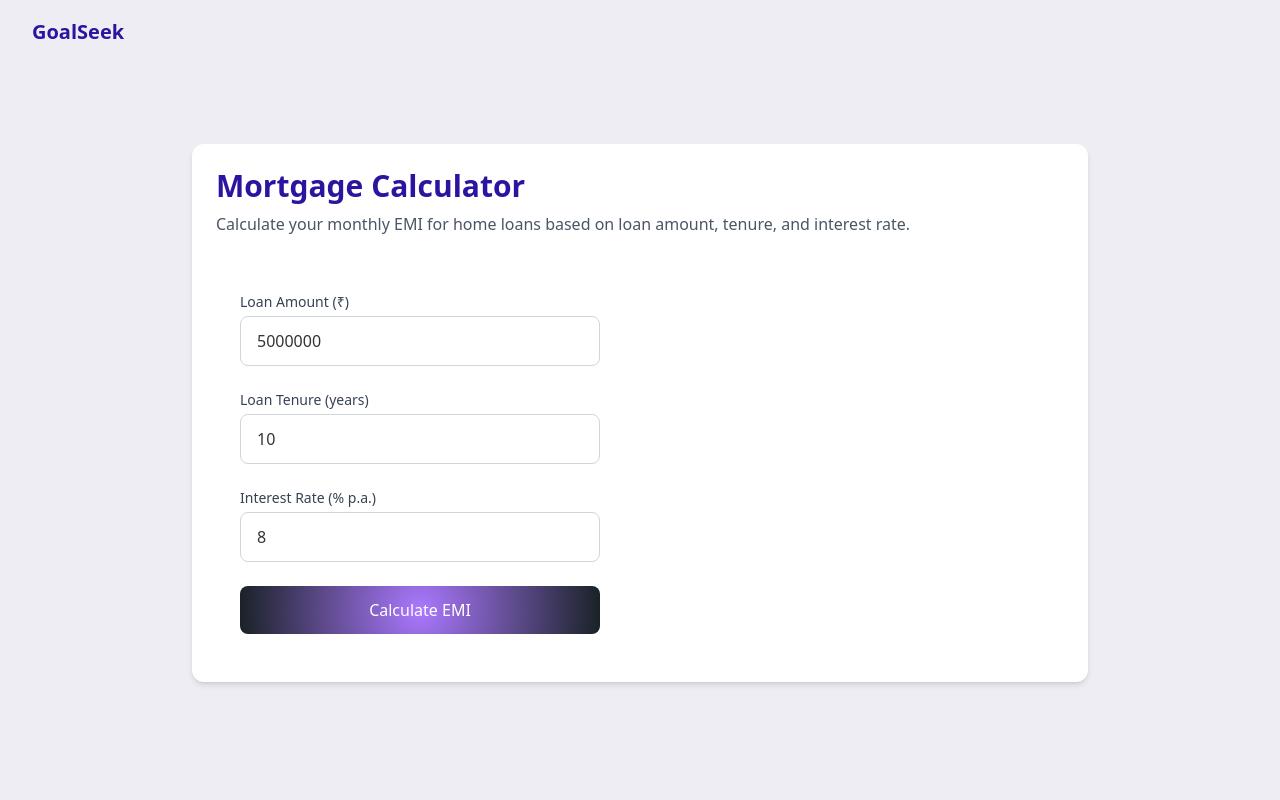
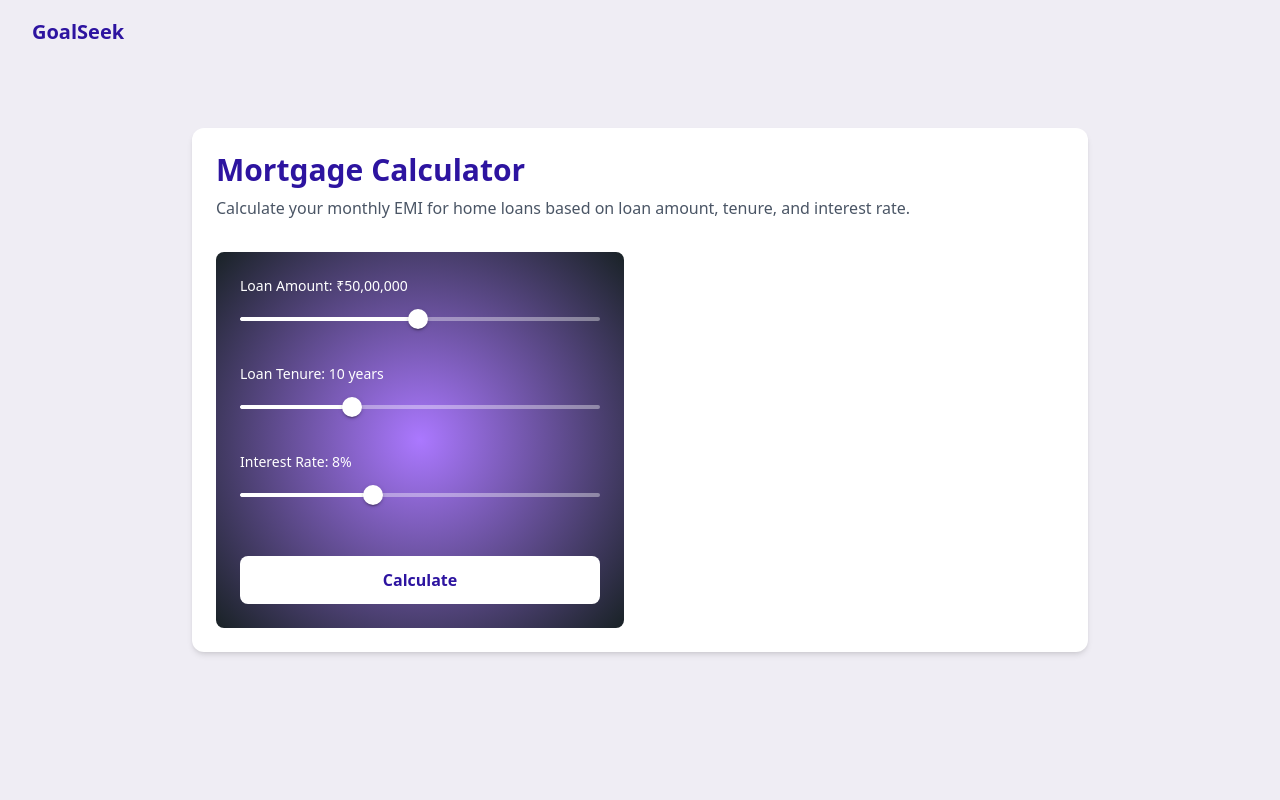
Before and after one commit to SerDunk/financial-calculators, a Next.js app: page /calculators/mortgage in a window 1280 px wide. Shown: the top 800 px of the page. Built offline with nearby package versions, Linux system fonts and the light colour scheme.

Commit message:
Added sample Mortgage Calculator revised UI/Ux

```diff
--- a/src/app/calculators/mortgage/page.js
+++ b/src/app/calculators/mortgage/page.js
@@ -1,7 +1,7 @@
 "use client";
+
 import { useState } from "react";
-import { Formik, Form, Field, ErrorMessage } from "formik";
-import * as Yup from "yup";
+import { Slider } from "@mui/material";
 import ChartDisplay from "@/components/ChartDisplay";
 import {
   calculateEMI,
@@ -9,32 +9,14 @@ import {
 } from "@/utils/calculation";
 
 const MortgageCalculator = () => {
+  const [loanAmount, setLoanAmount] = useState(5000000);
+  const [tenure, setTenure] = useState(10);
+  const [interestRate, setInterestRate] = useState(8);
   const [result, setResult] = useState(null);
   const [chartData, setChartData] = useState(null);
   const [schedule, setSchedule] = useState([]);
 
-  const initialValues = {
-    loanAmount: 5000000,
-    tenure: 10,
-    interestRate: 8,
-  };
-
-  const validationSchema = Yup.object().shape({
-    loanAmount: Yup.number()
-      .min(100000, "Minimum loan amount is ₹1,00,000")
-      .required("Required"),
-    tenure: Yup.number()
-      .min(1, "Minimum tenure is 1 year")
-      .max(30, "Maximum tenure is 30 years")
-      .required("Required"),
-    interestRate: Yup.number()
-      .min(1, "Minimum interest rate is 1%")
-      .max(20, "Maximum interest rate is 20%")
-      .required("Required"),
-  });
-
-  const onSubmit = (values) => {
-    const { loanAmount, tenure, interestRate } = values;
+  const handleCalculate = () => {
     const emi = calculateEMI(loanAmount, tenure, interestRate);
     const totalInterest = emi * tenure * 12 - loanAmount;
     const totalPayment = emi * tenure * 12;
@@ -69,106 +51,79 @@ const MortgageCalculator = () => {
   };
 
   return (
-    <div className="min-h-screen bg-[#EFEDF4] py-12 px-4 sm:px-6 lg:px-8">
-      <div className="max-w-4xl mx-auto bg-white rounded-xl shadow-md overflow-hidden p-6">
-        <div className="mb-8">
-          <h2 className="text-3xl font-bold text-[#2D14A0] mb-2">
+    <div className="min-h-screen bg-[#EFEDF4] py-8 px-4 sm:px-6 lg:px-8">
+      <div className="max-w-4xl mx-auto bg-white rounded-xl shadow-md overflow-hidden p-4 sm:p-6">
+        <div className="mb-6 sm:mb-8">
+          <h2 className="text-2xl sm:text-3xl font-bold text-[#2D14A0] mb-2">
             Mortgage Calculator
           </h2>
-          <p className="text-gray-600">
+          <p className="text-sm sm:text-base text-gray-600">
             Calculate your monthly EMI for home loans based on loan amount,
             tenure, and interest rate.
           </p>
         </div>
 
-        <div className="grid grid-cols-1 lg:grid-cols-2 gap-8">
-          <div className="bg-white p-6 rounded-lg">
-            <Formik
-              initialValues={initialValues}
-              validationSchema={validationSchema}
-              onSubmit={onSubmit}
-            >
-              {({ isSubmitting }) => (
-                <Form className="space-y-6">
-                  <div>
-                    <label
-                      htmlFor="loanAmount"
-                      className="block text-sm font-medium text-gray-700 mb-1"
-                    >
-                      Loan Amount (₹)
+        <div className="flex flex-col gap-6 lg:grid lg:grid-cols-2 lg:gap-8">
+          <div className="bg-[radial-gradient(circle_at_center,_#AB78FF,_#192226)] p-4 sm:p-6 rounded-lg text-white">
+            <div className="mb-4 sm:mb-6">
+              <label className="block mb-2 text-sm font-medium">
+                Loan Amount: ₹{loanAmount.toLocaleString("en-IN")}
               </label>
-                    <Field
-                      type="number"
-                      name="loanAmount"
-                      className="w-full px-4 py-3 rounded-lg border border-gray-300 focus:ring-2 focus:ring-purple-500 focus:border-purple-500"
-                    />
-                    <ErrorMessage
-                      name="loanAmount"
-                      component="div"
-                      className="text-red-500 text-sm mt-1"
+              <Slider
+                value={loanAmount}
+                min={100000}
+                max={10000000}
+                step={10000}
+                onChange={(e, val) => setLoanAmount(val)}
+                sx={{ color: "#FFFFFF" }}
               />
             </div>
 
-                  <div>
-                    <label
-                      htmlFor="tenure"
-                      className="block text-sm font-medium text-gray-700 mb-1"
-                    >
-                      Loan Tenure (years)
+            <div className="mb-4 sm:mb-6">
+              <label className="block mb-2 text-sm font-medium">
+                Loan Tenure: {tenure} years
               </label>
-                    <Field
-                      type="number"
-                      name="tenure"
-                      className="w-full px-4 py-3 rounded-lg border border-gray-300 focus:ring-2 focus:ring-purple-500 focus:border-purple-500"
-                    />
-                    <ErrorMessage
-                      name="tenure"
-                      component="div"
-                      className="text-red-500 text-sm mt-1"
+              <Slider
+                value={tenure}
+                min={1}
+                max={30}
+                step={1}
+                onChange={(e, val) => setTenure(val)}
+                sx={{ color: "#FFFFFF" }}
               />
             </div>
 
-                  <div>
-                    <label
-                      htmlFor="interestRate"
-                      className="block text-sm font-medium text-gray-700 mb-1"
-                    >
-                      Interest Rate (% p.a.)
+            <div className="mb-4 sm:mb-6">
+              <label className="block mb-2 text-sm font-medium">
+                Interest Rate: {interestRate}%
               </label>
-                    <Field
-                      type="number"
-                      step="0.01"
-                      name="interestRate"
-                      className="w-full px-4 py-3 rounded-lg border border-gray-300 focus:ring-2 focus:ring-purple-500 focus:border-purple-500"
-                    />
-                    <ErrorMessage
-                      name="interestRate"
-                      component="div"
-                      className="text-red-500 text-sm mt-1"
+              <Slider
+                value={interestRate}
+                min={1}
+                max={20}
+                step={0.1}
+                onChange={(e, val) => setInterestRate(val)}
+                sx={{ color: "#FFFFFF" }}
               />
             </div>
 
             <button
-                    type="submit"
-                    disabled={isSubmitting}
-                    className="w-full bg-[radial-gradient(circle_at_center,_#AB78FF,_#192226)] text-white py-3 px-4 rounded-lg hover:opacity-90 focus:outline-none focus:ring-2 focus:ring-purple-700 focus:ring-offset-2 transition-colors"
+              onClick={handleCalculate}
+              className="w-full mt-4 bg-white text-[#2D14A0] py-3 px-4 rounded-lg font-bold hover:opacity-90 focus:outline-none focus:ring-2 focus:ring-purple-700 focus:ring-offset-2"
             >
-                    Calculate EMI
+              Calculate
             </button>
-                </Form>
-              )}
-            </Formik>
           </div>
 
           {result && (
-            <div className="bg-white p-6 ">
-              <h3 className="text-xl font-semibold text-[#2D14A0] mb-4">
+            <div className="bg-white p-4 sm:p-6 rounded-lg shadow-sm">
+              <h3 className="text-lg sm:text-xl font-semibold text-[#2D14A0] mb-4">
                 Results
               </h3>
               <div className="space-y-4">
-                <div className="bg-white p-4 shadow-sm">
-                  <p className="text-gray-600 text-sm">Monthly EMI</p>
-                  <p className="text-2xl font-bold text-[#2D14A0]">
+                <div className="p-4">
+                  <p className="text-sm text-gray-600">Monthly EMI</p>
+                  <p className="text-xl sm:text-2xl font-bold text-[#2D14A0]">
                     ₹
                     {result.emi.toLocaleString("en-IN", {
                       maximumFractionDigits: 2,
@@ -176,9 +131,9 @@ const MortgageCalculator = () => {
                   </p>
                 </div>
 
-                <div className="grid grid-cols-2 gap-4">
-                  <div className="bg-white p-4 shadow-sm">
-                    <p className="text-gray-600 text-sm">Total Interest</p>
+                <div className="grid grid-cols-1 sm:grid-cols-2 gap-4">
+                  <div className="p-4">
+                    <p className="text-sm text-gray-600">Total Interest</p>
                     <p className="text-lg font-semibold text-gray-800">
                       ₹
                       {result.totalInterest.toLocaleString("en-IN", {
@@ -186,8 +141,8 @@ const MortgageCalculator = () => {
                       })}
                     </p>
                   </div>
-                  <div className="bg-white p-4 rounded-lg shadow-sm">
-                    <p className="text-gray-600 text-sm">Total Payment</p>
+                  <div className="p-4">
+                    <p className="text-sm text-gray-600">Total Payment</p>
                     <p className="text-lg font-semibold text-gray-800">
                       ₹
                       {result.totalPayment.toLocaleString("en-IN", {
@@ -199,10 +154,10 @@ const MortgageCalculator = () => {
 
                 {chartData && (
                   <div className="mt-4">
-                    <h4 className="text-lg font-medium text-[#2D14A0] mb-3">
+                    <h4 className="text-base sm:text-lg font-medium text-[#2D14A0] mb-3">
                       Payment Breakdown
                     </h4>
-                    <div className="bg-white p-4 rounded-lg shadow-sm">
+                    <div className="p-4">
                       <ChartDisplay data={chartData} type="pie" />
                     </div>
                   </div>
@@ -213,27 +168,26 @@ const MortgageCalculator = () => {
         </div>
 
         {schedule.length > 0 && (
-          <div className="mt-8 bg-gray-50 p-6 rounded-lg">
-            <h3 className="text-xl font-semibold text-[#2D14A0] mb-4">
+          <div className="mt-8 bg-gray-50 p-4 sm:p-6 rounded-lg overflow-x-auto">
+            <h3 className="text-lg sm:text-xl font-semibold text-[#2D14A0] mb-4">
               Amortization Schedule (First Year)
             </h3>
-            <div className="overflow-x-auto">
-              <table className="min-w-full divide-y divide-gray-200">
-                <thead className="bg-[#2D14A0]">
+            <table className="min-w-full divide-y divide-gray-200 text-sm">
+              <thead className="bg-[#2D14A0] text-white">
                 <tr>
-                    <th className="px-4 py-3 text-left text-xs font-medium text-white uppercase tracking-wider">
+                  <th className="px-3 py-2 text-left uppercase tracking-wider">
                     Month
                   </th>
-                    <th className="px-4 py-3 text-left text-xs font-medium text-white uppercase tracking-wider">
+                  <th className="px-3 py-2 text-left uppercase tracking-wider">
                     EMI
                   </th>
-                    <th className="px-4 py-3 text-left text-xs font-medium text-white uppercase tracking-wider">
+                  <th className="px-3 py-2 text-left uppercase tracking-wider">
                     Principal
                   </th>
-                    <th className="px-4 py-3 text-left text-xs font-medium text-white uppercase tracking-wider">
+                  <th className="px-3 py-2 text-left uppercase tracking-wider">
                     Interest
                   </th>
-                    <th className="px-4 py-3 text-left text-xs font-medium text-white uppercase tracking-wider">
+                  <th className="px-3 py-2 text-left uppercase tracking-wider">
                     Balance
                   </th>
                 </tr>
@@ -241,26 +195,23 @@ const MortgageCalculator = () => {
               <tbody className="bg-white divide-y divide-gray-200">
                 {schedule.map((row, index) => (
                   <tr key={index}>
-                      <td className="px-4 py-3 whitespace-nowrap text-sm text-gray-700">
-                        {row.month}
-                      </td>
-                      <td className="px-4 py-3 whitespace-nowrap text-sm text-gray-700">
+                    <td className="px-3 py-2 whitespace-nowrap">{row.month}</td>
+                    <td className="px-3 py-2 whitespace-nowrap">
                       ₹{row.emi.toFixed(2)}
                     </td>
-                      <td className="px-4 py-3 whitespace-nowrap text-sm text-gray-700">
+                    <td className="px-3 py-2 whitespace-nowrap">
                       ₹{row.principal.toFixed(2)}
                     </td>
-                      <td className="px-4 py-3 whitespace-nowrap text-sm text-gray-700">
+                    <td className="px-3 py-2 whitespace-nowrap">
                       ₹{row.interest.toFixed(2)}
                     </td>
-                      <td className="px-4 py-3 whitespace-nowrap text-sm text-gray-700">
+                    <td className="px-3 py-2 whitespace-nowrap">
                       ₹{row.balance.toFixed(2)}
                     </td>
                   </tr>
                 ))}
               </tbody>
             </table>
-            </div>
           </div>
         )}
       </div>
```
Lines whose indentation alone changed are shown as unchanged.
